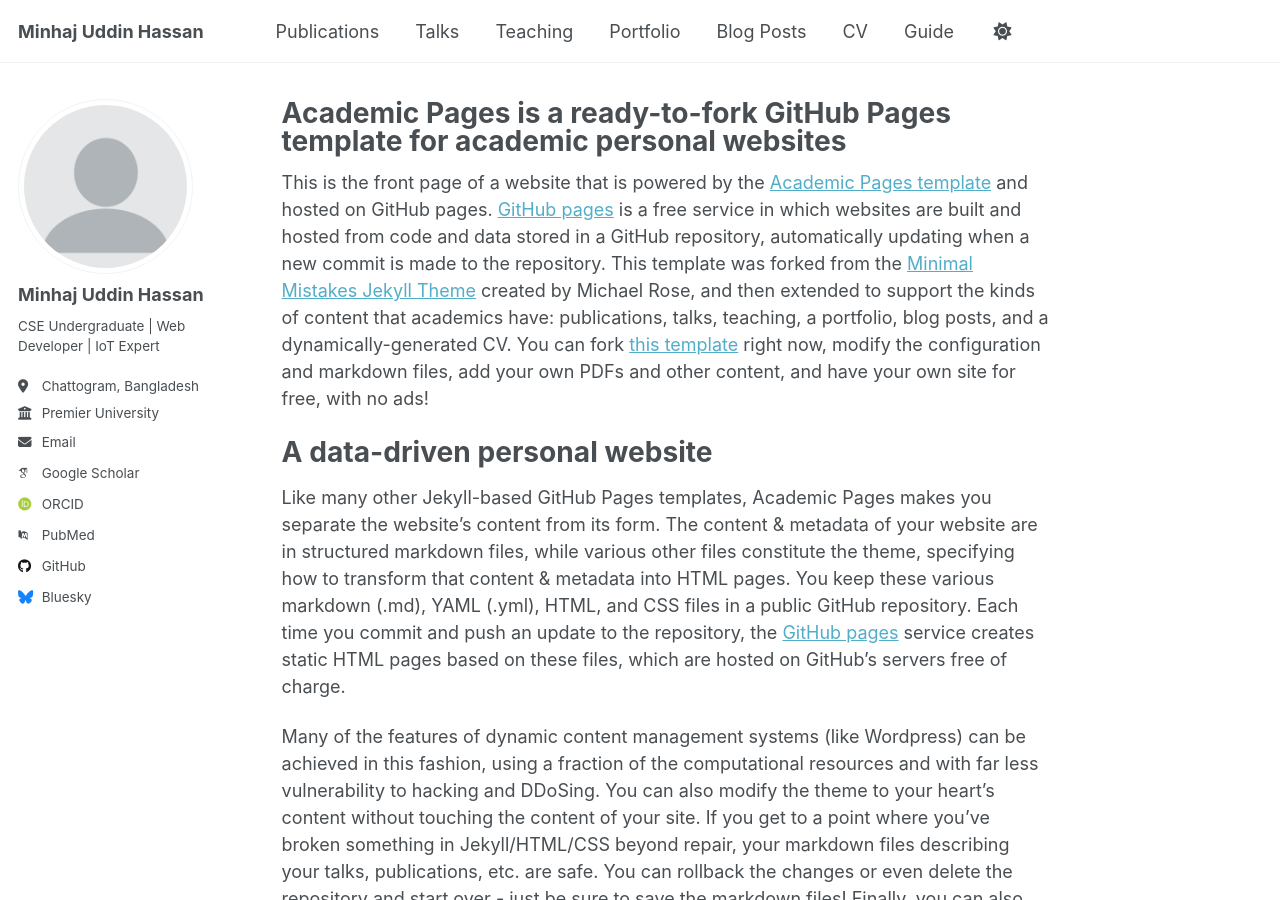
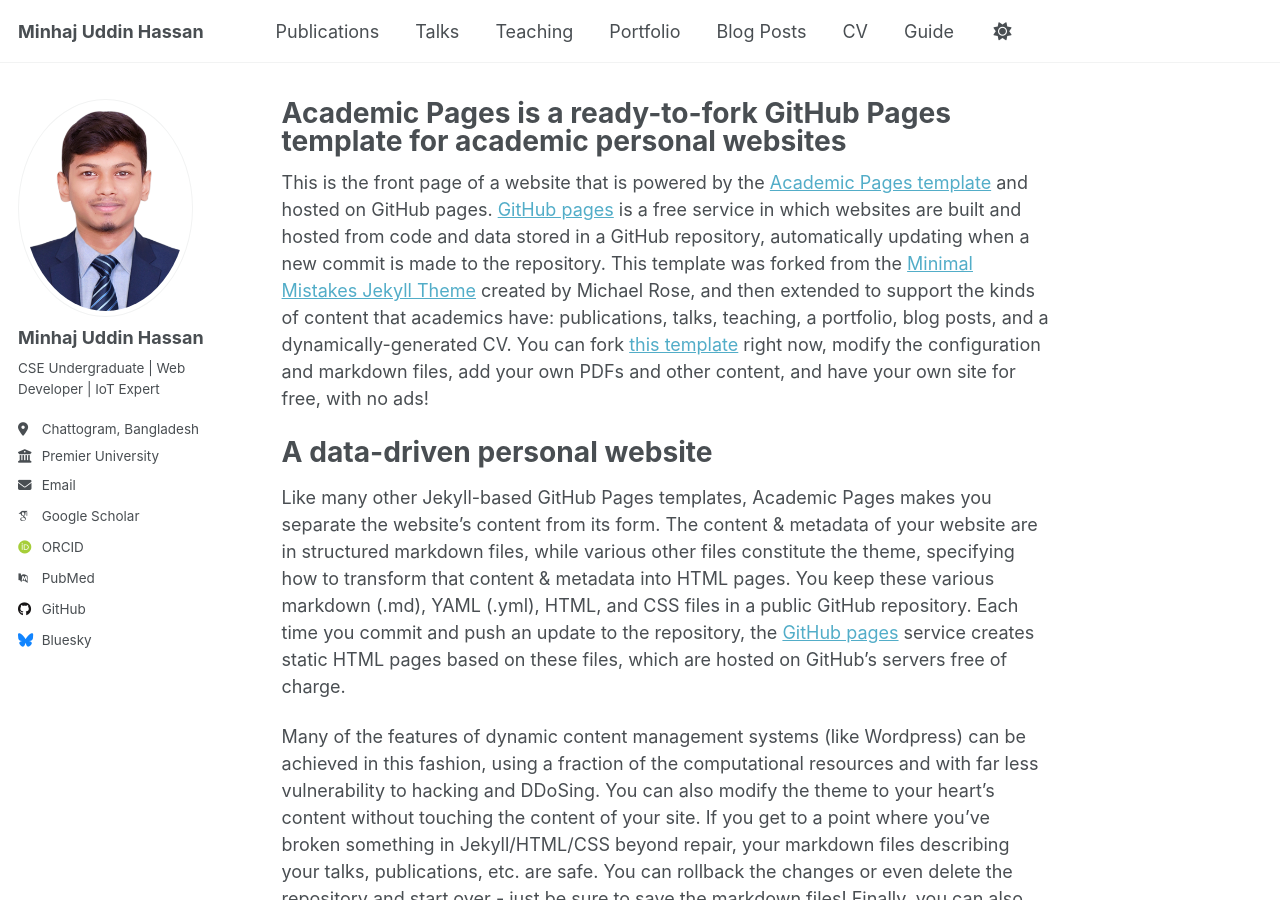
Before and after one commit to muhpuc40/Portfolio, a Jekyll site: the page built from _pages/about.md, in a window 1280 px wide and 900 px high. Built offline with Jekyll 4.4.1, drawn with Linux system fonts in a browser that asks for light colours; some web fonts are replaced.

Commit message:
profile-pic

```diff
--- a/_config.yml
+++ b/_config.yml
@@ -14,16 +14,16 @@ subtitle                 : "CSE Undergraduate | Web Developer | IoT Expert"
 title_separator          : "-"
 name                     : &name "Your Name"
 description              : &description "personal description"
-url                      : https://academicpages.github.io # the base hostname & protocol for your site e.g. "https://[your GitHub username].github.io" or if you already have some other page hosted on Github then use "https://[your GitHub username].github.io/[Your Repo Name]"
+url                      : https://muhpuc40.github.io/Portfolio/ # the base hostname & protocol for your site e.g. "https://[your GitHub username].github.io" or if you already have some other page hosted on Github then use "https://[your GitHub username].github.io/[Your Repo Name]"
 baseurl                  : "" # the subpath of your site, e.g. "/blog"
-repository               : "academicpages/academicpages.github.io"
+repository               : "https://muhpuc40.github.io/Portfolio/"
 
 # Site Author - The following control what appear as part of the author content on the side bar.
 #               If a field is blank the icon and link will not appear, otherwise it will be shown.
 #               Additional customization can be done by editing /_includes/author-profile.html
 author:
   # Biographic information
-  avatar           : "profile.png"
+  avatar           : "6.jpg"
   name             : "Minhaj Uddin Hassan"
   pronouns         : # example: "she/her"
   bio              : "CSE Undergraduate | Web Developer | IoT Expert"
```
Also changed, not shown: images/6.jpg (added).
